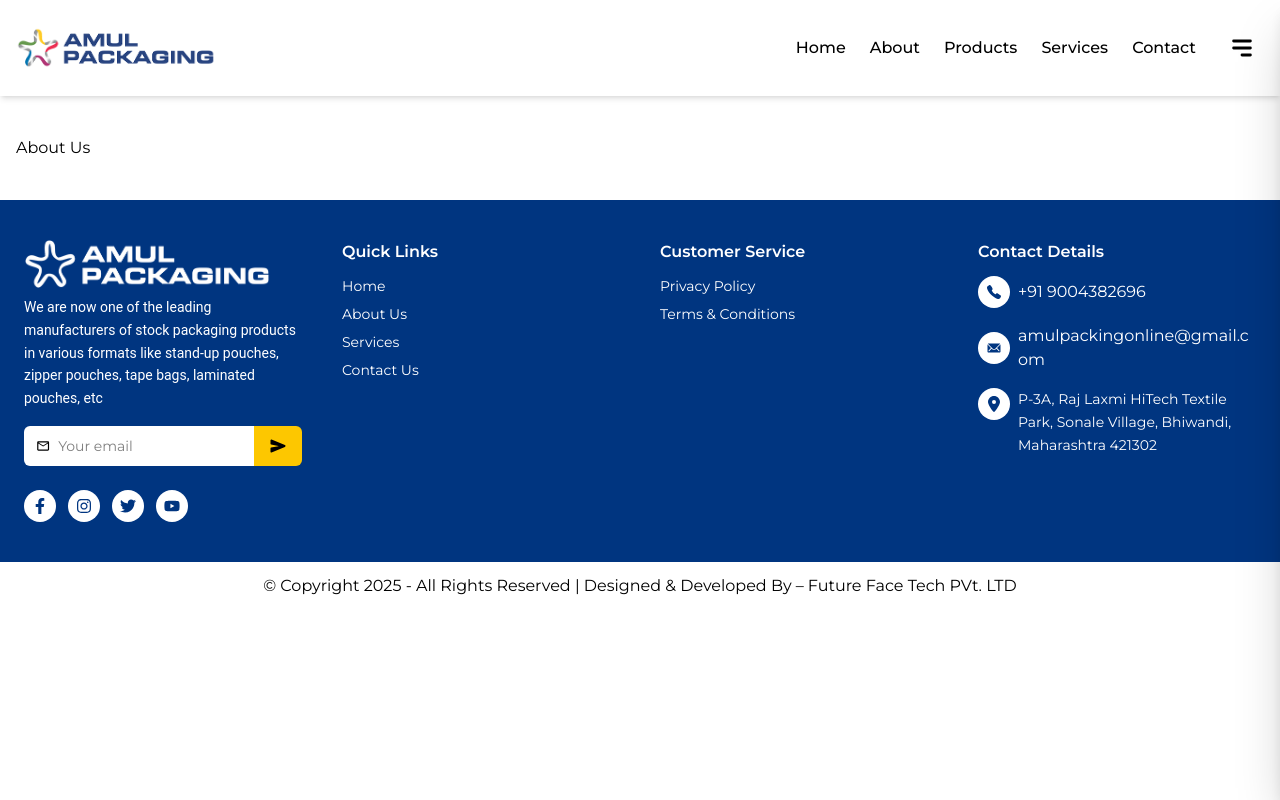
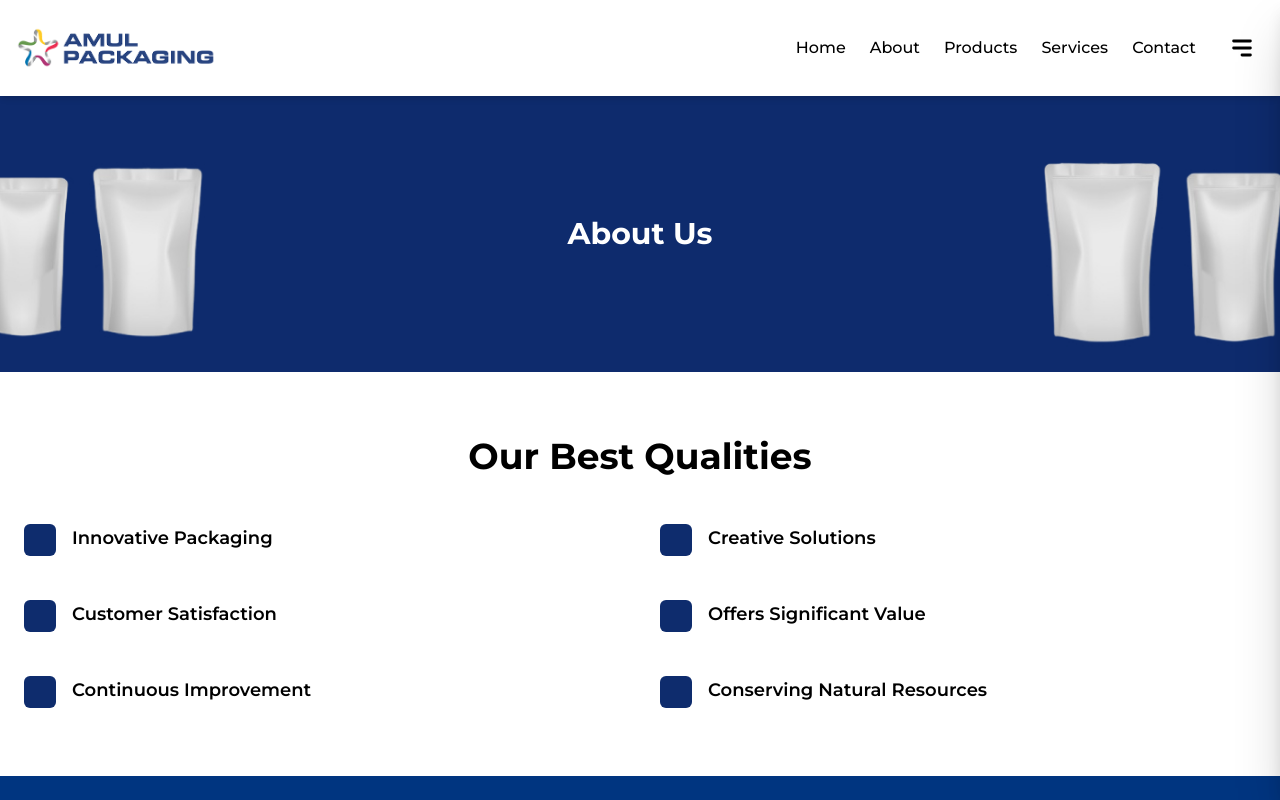
Before and after one commit to saurav2817/AmulPackaging, a React (Vite) app: page /about in a window 1280 px wide. Shown: the top 800 px of the page. Built offline with nearby package versions, Linux system fonts and the light colour scheme.

Commit message:
apurva
about page

```diff
--- a/src/pages/About.jsx
+++ b/src/pages/About.jsx
@@ -3,9 +3,94 @@
 const About = () => {
     return (
         <>
-            <main className="container mx-auto px-4 py-10">
-                <h1>About Us</h1>
+            <main className="">
+                <section className="text-center py-30 bg-[url('/img/bgproduct.jpg')] bg-cover bg-center">
+                    <h1 className="text-3xl font-bold text-white">About Us</h1>
+                </section>
 
+                <section class="py-16 bg-white">
+                    <div class="max-w-7xl mx-auto px-6">
+                        <h2 class="text-3xl md:text-4xl font-bold text-center mb-12">
+                        Our Best Qualities
+                        </h2>
+
+                        <div class="grid md:grid-cols-2 gap-10">
+
+                        <div class="flex items-start space-x-4">
+                            <div class="bg-primary text-white p-4 rounded-md">
+                            <i class="fas fa-leaf text-2xl"></i>
+                            </div>
+                            <div>
+                            <h3 class="text-lg font-semibold mb-2">Innovative Packaging</h3>
+                            <p class="text-gray-600">
+
+                            </p>
+                            </div>
+                        </div>
+
+
+                        <div class="flex items-start space-x-4">
+                            <div class="bg-primary text-white p-4 rounded-md">
+                            <i class="fas fa-tag text-2xl"></i>
+                            </div>
+                            <div>
+                            <h3 class="text-lg font-semibold mb-2">Creative Solutions</h3>
+                            <p class="text-gray-600">
+
+                            </p>
+                            </div>
+                        </div>
+
+
+                        <div class="flex items-start space-x-4">
+                            <div class="bg-primary text-white p-4 rounded-md">
+                            <i class="fas fa-tree text-2xl"></i>
+                            </div>
+                            <div>
+                            <h3 class="text-lg font-semibold mb-2">Customer Satisfaction</h3>
+                            <p class="text-gray-600">
+
+                            </p>
+                            </div>
+                        </div>
+
+
+                        <div class="flex items-start space-x-4">
+                            <div class="bg-primary text-white p-4 rounded-md">
+                            <i class="fas fa-trophy text-2xl"></i>
+                            </div>
+                            <div>
+                            <h3 class="text-lg font-semibold mb-2">Offers Significant Value</h3>
+                            <p class="text-gray-600">
+
+                            </p>
+                            </div>
+                        </div>
+                        <div class="flex items-start space-x-4">
+                            <div class="bg-primary text-white p-4 rounded-md">
+                            <i class="fas fa-trophy text-2xl"></i>
+                            </div>
+                            <div>
+                            <h3 class="text-lg font-semibold mb-2">Continuous Improvement</h3>
+                            <p class="text-gray-600">
+
+                            </p>
+                            </div>
+                        </div>
+                        <div class="flex items-start space-x-4">
+                            <div class="bg-primary text-white p-4 rounded-md">
+                            <i class="fas fa-trophy text-2xl"></i>
+                            </div>
+                            <div>
+                            <h3 class="text-lg font-semibold mb-2">Conserving Natural Resources</h3>
+                            <p class="text-gray-600">
+
+                            </p>
+                            </div>
+                        </div>
+                    </div>
+                </div>
+            </section>
 
             </main>
 
```
